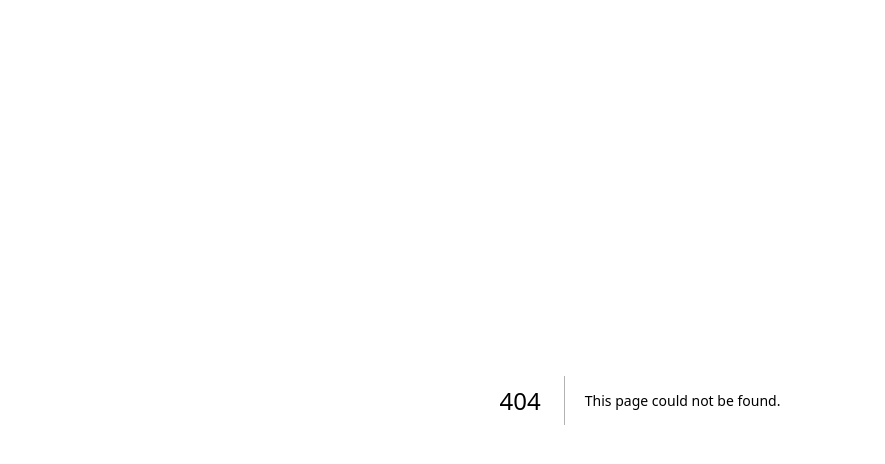
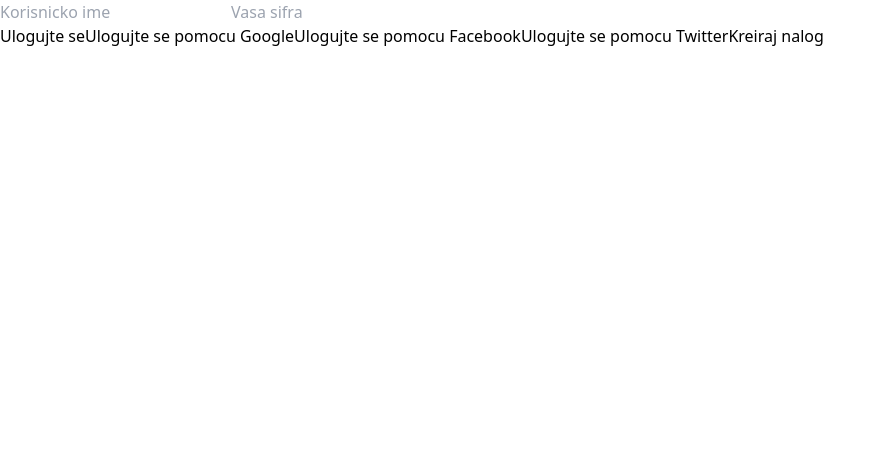
Before and after one commit to MilosIl/BreadGroup, a Next.js app: page /login in a window 1280 px wide. Before the commit this address had no page. Shown: the top 464 px of the page, without its empty margins (0-885 px from the left). Built offline with nearby package versions, Linux system fonts and the light colour scheme; what @tailwindcss/form would draw is missing.

Commit message:
feat: login page

```diff
--- /dev/null
+++ b/src/pages/login.tsx
@@ -0,0 +1,34 @@
+import React from 'react'
+
+type Props = {}
+
+const login = (props: Props) => {
+
+    const handleLogIn=()=>{}
+    const handleSignUp=()=>{
+        // treba da se navigate to signup page
+    }
+
+  return (
+    <div>
+        <form onSubmit={handleLogIn}>
+            <label htmlFor="username">
+                <input type="text" name="username" id="userName" placeholder='Korisnicko ime' />
+            </label>
+
+            <label htmlFor="password ">
+                <input type="password" name="password" id="password" placeholder='Vasa sifra' />
+            </label>
+            <div className=''>
+                <button type="submit">Ulogujte se</button>
+                <button>Ulogujte se pomocu Google</button>
+                <button>Ulogujte se pomocu Facebook</button>
+                <button>Ulogujte se pomocu Twitter</button>
+                <button onClick={handleSignUp}>Kreiraj nalog</button>
+            </div>
+        </form>
+    </div>
+  )
+}
+
+export default login
```
